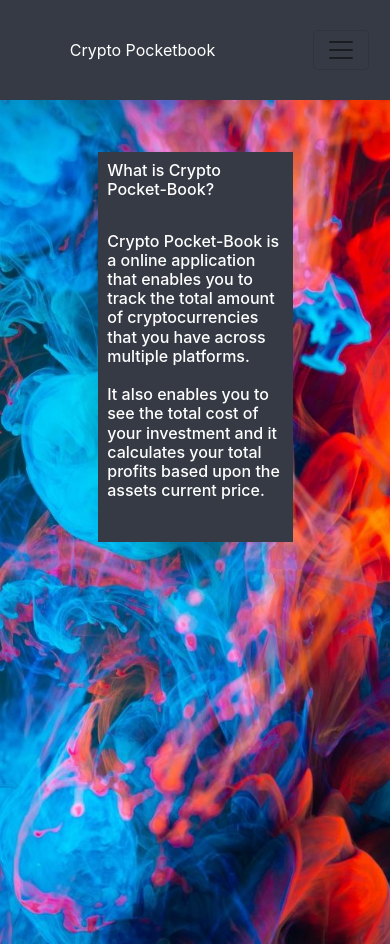
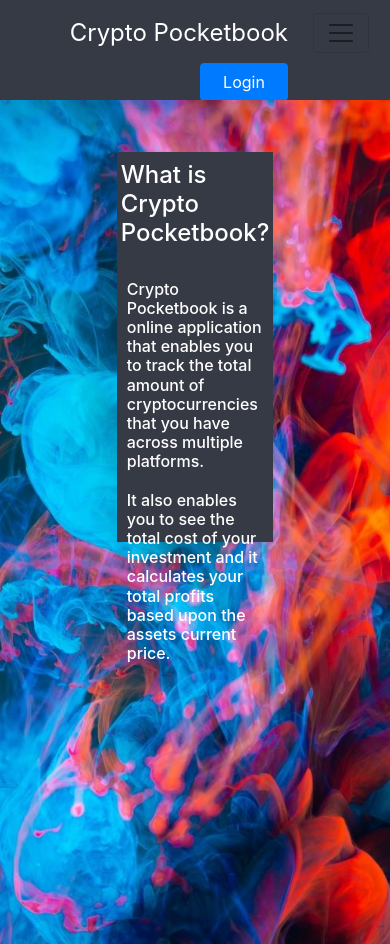
Before and after one commit to LewisJones0/SEI-Project-4-CryptoPocketBook, a React (Create React App) app in the folder frontend/: page / in a window 390 px wide. Built offline with nearby package versions, Linux system fonts and the light colour scheme.

Commit message:
Final Commit

```diff
--- a/frontend/src/components/common/home.js
+++ b/frontend/src/components/common/home.js
@@ -6,9 +6,9 @@ const Home = () => {
   return (
     <Jumbotron fluid>
       <Container className="hero">
-        <h1 className='HomeTitleH1'>What is Crypto Pocket-Book?</h1>
+        <h1 className='HomeTitleH1'>What is Crypto Pocketbook?</h1>
         <br></br>
-        <h2 className='HomeTitleH2'>Crypto Pocket-Book is a online application that enables you to track the total amount of cryptocurrencies that you have across multiple platforms.
+        <h2 className='HomeTitleH2'>Crypto Pocketbook is a online application that enables you to track the total amount of cryptocurrencies that you have across multiple platforms.
           <br></br>
           <br></br>
 
--- a/frontend/src/components/common/navbar.js
+++ b/frontend/src/components/common/navbar.js
@@ -32,7 +32,6 @@ class NavbarMaster extends React.Component {
           Crypto Pocketbook
         </Navbar.Brand>
         <Navbar.Toggle aria-controls="basic-navbar-nav" />
-        <Navbar.Collapse id="basic-navbar-nav">
         <Nav className="mr-auto">
           <Button onClick={this.openModaln}>Login</Button>
           <Login isOpenn={this.state.isOpenn} closeModalLogin={this.closeModalLogin}/>
@@ -41,9 +40,7 @@ class NavbarMaster extends React.Component {
           <Register isOpen={this.state.isOpen} closeModal={this.closeModal}/>
 
         </Nav>
-        </Navbar.Collapse>
-      </Navbar>
-        }
+      </Navbar>}
         { isAuthenticated() &&
         <Container fluid>
           <Row>
--- a/frontend/src/components/subaccounts/subaccountcreate.js
+++ b/frontend/src/components/subaccounts/subaccountcreate.js
@@ -1,5 +1,5 @@
 import React from 'react'
-import { Container, Card, Col, Row, Button, Form, Modal } from 'react-bootstrap'
+import { Container, Col, Row, Button, Form, Modal } from 'react-bootstrap'
 import { newSub } from '../../lib/api'
 import { withRouter } from 'react-router-dom'
 
--- a/frontend/src/components/subaccounts/subaccounts.js
+++ b/frontend/src/components/subaccounts/subaccounts.js
@@ -1,6 +1,6 @@
 import React from 'react'
 import { getUser } from '../../lib/api'
-import { Container, Col, Row, Jumbotron } from 'react-bootstrap'
+import { Container, Col, Row, Jumbotron, Spinner } from 'react-bootstrap'
 import SubaccountWidget from './subaccountwidget'
 
 class Subaccount extends React.Component {
@@ -21,6 +21,10 @@ class Subaccount extends React.Component {
     if (Object.keys(this.state.subaccounts).length === 0) {
       return (
         <>
+          <Spinner animation="border" role="status">
+            <span className="sr-only">Loading...</span>
+          </Spinner>
+
           <Jumbotron fluid>
             <Container className="subaccounthero">
               <h1 className='subaccountTitleH1'>There are currently no Subaccounts attached to this username.</h1>
--- a/frontend/src/styles/main.scss
+++ b/frontend/src/styles/main.scss
@@ -17,26 +17,27 @@
   padding-left: 2.5%;
   padding-right: 2.5%;
   color: white;
-  height: 65%;
-  width: 50%;
+  height: 45%;
+  width: 40%;
 
 }
 
 // HOMEPAGE TEXT
 .HomeTitleH1 {
-  font-size: 2.5em;
+  font-size: 2em;
   display: flex;
   justify-content: center;
 }
 
-.HomeTitleH1 {
+.HomeTitleH2 {
+  font-size: 1.5em;
   display: flex;
   justify-content: center;
 }
 
   @media screen and (max-width: 1250px) {
     .HomeTitleH1{
-      font-size: 1em;
+      font-size: 1.5em;
     }
     .HomeTitleH2{
       font-size: 1em;
@@ -68,7 +69,7 @@
 
 @media screen and (max-width: 1150px) {
   .navbarText.navbar-brand{
-    font-size: 1em;
+    font-size: 1.5em;
   }
 }
 
@@ -169,7 +170,7 @@ Button {
 .DashboardMain {
   background-color: #363A45;
   margin: auto;
-  height: 1000px;
+  height: 100vh;
 }
 
 .WidgetRow {
@@ -231,7 +232,6 @@ Button {
     margin-top: 1%;
     padding-left: 10%;
     position: relative;
-    height: 100%;
   }
 
   .SubACreationTable {
@@ -243,7 +243,7 @@ Button {
   }
 
   .subaccountDashboard {
-    height: 100vh;
+    height: 100%;
     background-color: #363A45;
   }
 
```
Lines whose indentation alone changed are shown as unchanged.
